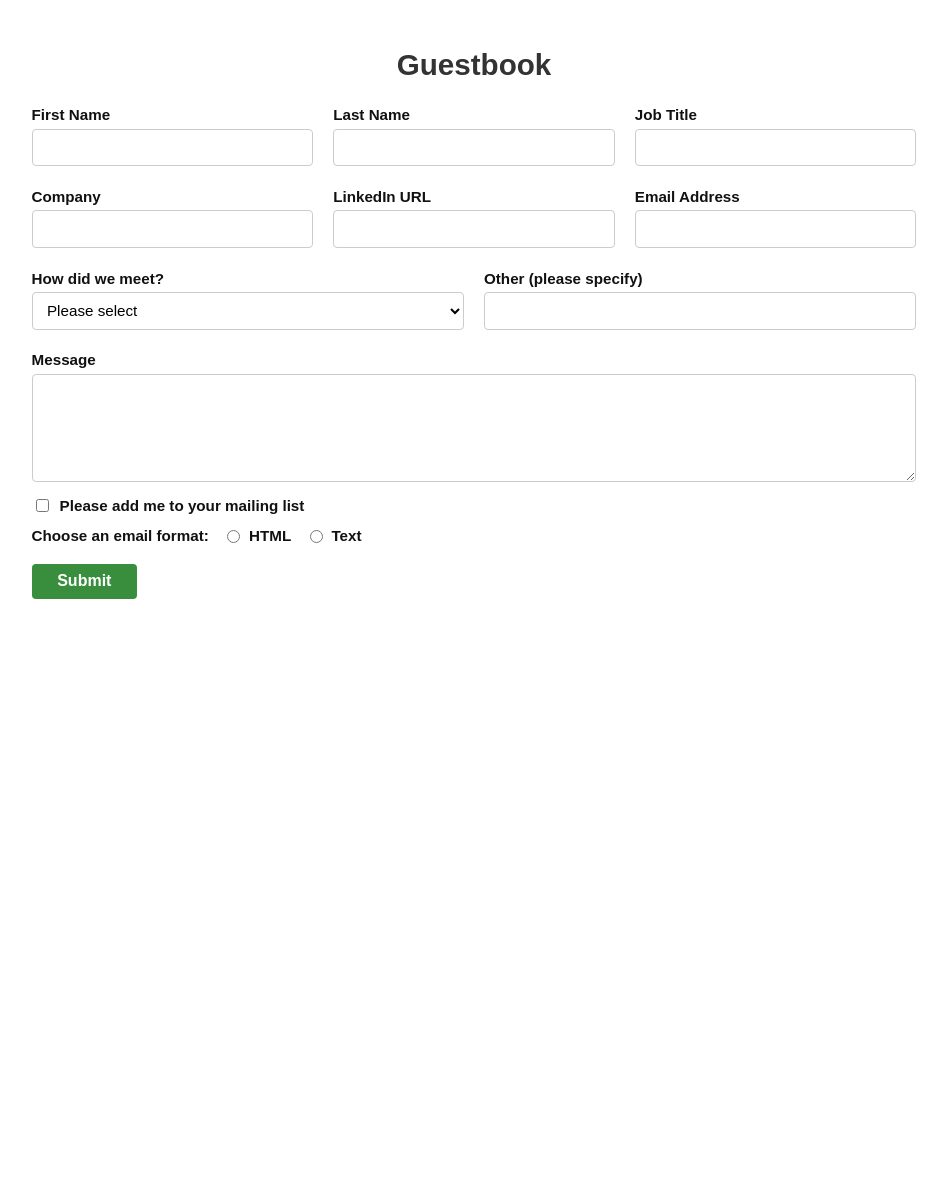
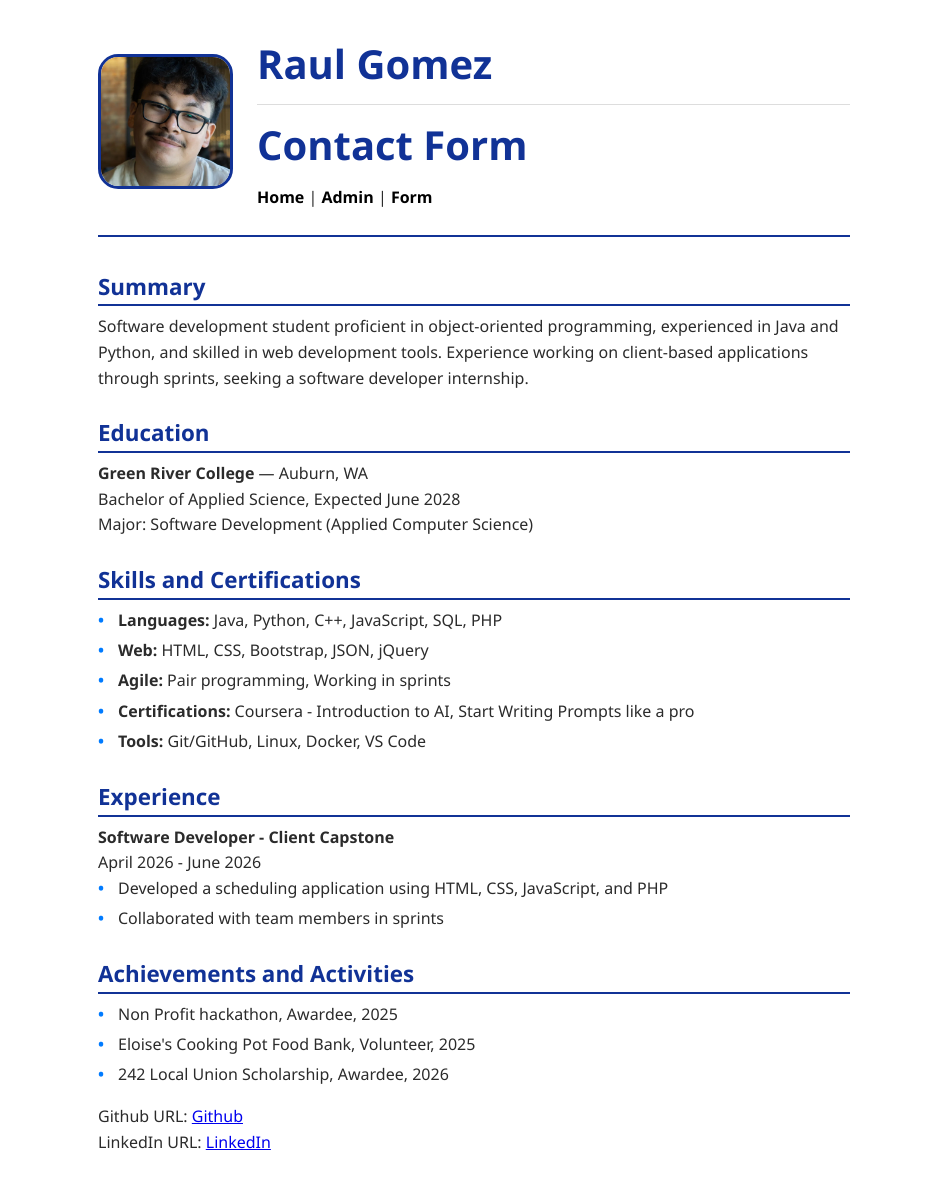
Before and after one commit to rrmez2005-pixel/contact, a Node server app: page / in a window 1280 px wide. Shown: the whole page, without its empty margins (166-1113 px from the left). Before the commit the page ends 599 px from the top, so only its background shows below. Run offline with Node 20, Linux system fonts and the light colour scheme.

Commit message:
added partials moved in the old resume page, along with this I also added a functioning confirm menu along with the admin page fully working with time stamped dates

```diff
--- a/app.js
+++ b/app.js
@@ -13,7 +13,7 @@ app.set('view engine', 'ejs');
 app.use(express.urlencoded({ extended: true }));
 
 app.get('/', (req, res) => {
-    res.render('form');
+    res.render('home');
 });
 
 app.post('/submit', (req, res) => {
@@ -24,7 +24,13 @@ app.post('/submit', (req, res) => {
     submissions.push(submission);
     console.log(submissions);
 
-    res.render('confirm');
+    res.render('confirm', { submission: req.body });
+});
+
+// 2. Create a new route for your contact form
+app.get('/form', (req, res) => {
+    // This looks for your contact form file (e.g., contact.ejs)
+    res.render('form');
 });
 
 app.get('/confirm', (req, res) => {
--- a/public/JS/form.js
+++ b/public/JS/form.js
@@ -4,12 +4,11 @@ document.getElementById("Contact-Form").onsubmit = () => {
 
     clearErrors();
 
-    let fname = document.getElementById("fname").value.trim();
+        let fname = document.getElementById("fname").value.trim();
     if (fname === "") {
         document.getElementById("err-fname").style.display = "block";
         isValid = false;
     }
-
 
     let lname = document.getElementById("lname").value.trim();
     if (lname === "") {
@@ -18,10 +17,11 @@ document.getElementById("Contact-Form").onsubmit = () => {
     }
 
     let linkedin = document.getElementById("linkedin").value.trim();
-    //NEEDS a linkedin url
-    if (linkedin !== "" && !linkedin.startsWith("https://linkedin.com/in/")) {
-        document.getElementById("err-linkedin").style.display = "block";
-        isValid = false;
+    if (linkedin !== "") {
+        if (!linkedin.startsWith("https://linkedin.com/in/")) {
+            document.getElementById("err-linkedin").style.display = "block";
+            isValid = false;
+        }
     }
 
     let email = document.getElementById("email").value.trim();
@@ -35,7 +35,6 @@ document.getElementById("Contact-Form").onsubmit = () => {
         document.getElementById("err-symbol").style.display = "block";
         isValid = false;
     }
-
 
     let meeting = document.getElementById("meeting").value;
     let other = document.getElementById("other").value.trim();
@@ -65,7 +64,6 @@ document.getElementById("Contact-Form").onsubmit = () => {
         }
     }
 
-
     return isValid;
 };
 
--- /dev/null
+++ b/public/styles/homeStyles.css
@@ -0,0 +1,120 @@
+/* test again*/
+:root {
+  --primary: #113296;
+  --accent: #007bff;
+  --text: #2b2b2b;
+  --border-color: #113296;
+}
+
+* {
+box-sizing: border-box;
+margin: 0;
+padding: 0;
+}
+
+body {
+  font-family: 'Segoe UI', Tahoma, Geneva, Verdana, sans-serif;
+  font-size: 1rem;
+  line-height: 1.6;
+  color: var(--text);
+  max-width: 800px;
+  margin: 2rem auto;
+  padding: 0 1.5rem;
+}
+
+.header-container {
+  display: flex;
+  align-items: center;
+  gap: 1.5rem;
+  margin-bottom: 2rem;
+  padding-bottom: 1.5rem;
+  border-bottom: 2px solid var(--border-color);
+}
+
+.profile-photo {
+  width: 135px;
+  height: 135px;
+  object-fit: cover;
+  border-radius: 15%;
+  border: 3px solid var(--primary);
+  flex-shrink: 0;
+}
+
+.header-text {
+  flex-grow: 1;
+}
+
+h1 {
+  font-size: 2.5rem;
+  color: var(--primary);
+  margin-bottom: 0.5rem;
+}
+
+.links {
+  display: flex;
+  flex-wrap: wrap;
+  justify-content: space-between;
+  gap: 0.5rem 1rem;
+  padding-top: 0.5rem;
+  border-top: 1px solid #ddd;
+}
+
+.links a {
+  text-decoration: none;
+  color: #000;
+  font-weight: bold;
+}
+
+.links a:hover {
+  text-decoration: underline;
+  color: var(--accent);
+}
+
+.links a:focus {
+  outline: 2px solid var(--accent);
+}
+
+h2 {
+  font-size: 1.4rem;
+  color: var(--primary);
+  margin-top: 1.5rem;
+  margin-bottom: 0.5rem;
+  border-bottom: 2px solid var(--primary);
+}
+
+ul {
+  list-style: none;
+  margin-bottom: 1rem;
+}
+
+li {
+  position: relative;
+  padding-left: 1.25rem;
+  margin-bottom: 0.3rem;
+}
+
+li::before {
+  content: "•";
+  position: absolute;
+  left: 0;
+  color: var(--accent);
+  font-weight: bold;
+}
+
+@media (max-width: 650px) {
+  .header-container {
+    flex-direction: column;
+    text-align: center;
+    gap: 1rem;
+  }
+
+  h1 {
+    text-align: center;
+  }
+
+  .links {
+    flex-direction: column;
+    align-items: center;
+    gap: 0.5rem;
+  }
+}
--- a/views/form.ejs
+++ b/views/form.ejs
@@ -9,6 +9,7 @@
     <script src="/JS/form.js" defer></script>
 </head>
 <body>
+    <%- include('partials/header') %>
 
     <div class="c-card">
         <h2>Guestbook</h2>
@@ -87,6 +88,6 @@
             <button type="submit" class="btn-submit">Submit</button>
         </form>
     </div>
-
+    <%- include('partials/footer') %>
 </body>
 </html>
--- /dev/null
+++ b/views/home.ejs
@@ -0,0 +1,53 @@
+<!DOCTYPE html>
+<html lang="en">
+<head>
+    <meta charset="UTF-8">
+    <meta name="viewport" content="width=device-width, initial-scale=1.0">
+    <link rel="icon" type="image/x-icon" href="images/resume-icon-cartoon-style-vector.jpg">
+    <link rel="stylesheet" href="/styles/homeStyles.css">
+    <title>Raul Gomez - Resume</title>
+</head>
+<body>
+    <div class="header-container">
+        <img src="images/RG.jpg" alt="Raul Gomez" class="profile-photo">
+        <div class="header-text">
+            <h1>Raul Gomez</h1>
+            <div class="links">
+                <%- include('partials/header') %>
+            </div>
+        </div>
+    </div>
+
+    <h2>Summary</h2>
+    <p>Software development student proficient in object-oriented programming, experienced in Java and Python, and skilled in web development tools. Experience working on client-based applications through sprints, seeking a software developer internship.</p>
+
+    <h2>Education</h2>
+    <p><strong>Green River College</strong> — Auburn, WA<br>
+    Bachelor of Applied Science, Expected June 2028<br>
+    Major: Software Development (Applied Computer Science)</p>
+
+    <h2>Skills and Certifications</h2>
+    <ul>
+        <li><strong>Languages:</strong> Java, Python, C++, JavaScript, SQL, PHP</li>
+        <li><strong>Web:</strong> HTML, CSS, Bootstrap, JSON, jQuery</li>
+        <li><strong>Agile:</strong> Pair programming, Working in sprints</li>
+        <li><strong>Certifications:</strong> Coursera - Introduction to AI, Start Writing Prompts like a pro</li>
+        <li><strong>Tools:</strong> Git/GitHub, Linux, Docker, VS Code</li>
+    </ul>
+
+    <h2>Experience</h2>
+    <p><strong>Software Developer - Client Capstone</strong><br>April 2026 - June 2026</p>
+    <ul>
+        <li>Developed a scheduling application using HTML, CSS, JavaScript, and PHP</li>
+        <li>Collaborated with team members in sprints</li>
+    </ul>
+
+    <h2>Achievements and Activities</h2>
+    <ul>
+        <li>Non Profit hackathon, Awardee, 2025</li>
+        <li>Eloise's Cooking Pot Food Bank, Volunteer, 2025</li>
+        <li>242 Local Union Scholarship, Awardee, 2026</li>
+    </ul>
+<%- include('partials/footer') %>
+</body>
+</html>
--- /dev/null
+++ b/views/partials/footer.ejs
@@ -0,0 +1,4 @@
+<footer>
+  <p>Github URL: <a href="/https://github.com/rrmez2005-pixel/contact.git">Github</a></p>
+  <p>LinkedIn URL: <a href="/https://www.linkedin.com/in/raul-gomez-8332a2308/?lipi=urn%3Ali%3Apage%3Ad_flagship3_profile_view_base_contact_details%3B57z54cXCRPafSrPrNhtUOg%3D%3D">LinkedIn</a></p>
+</footer>
--- /dev/null
+++ b/views/partials/header.ejs
@@ -0,0 +1,6 @@
+<header>
+  <h1>Contact Form</h1>
+  <nav>
+        <a href="/">Home</a> | <a href="/admin">Admin</a> | <a href="/form">Form</a>
+  </nav>
+</header>
```
Also changed, not shown: views/admin.ejs (+11 -1 lines), views/confirm.ejs (+16 -0 lines), public/images/RG.jpg (added), public/images/resume-icon-cartoon-style-vector.jpg (added).
